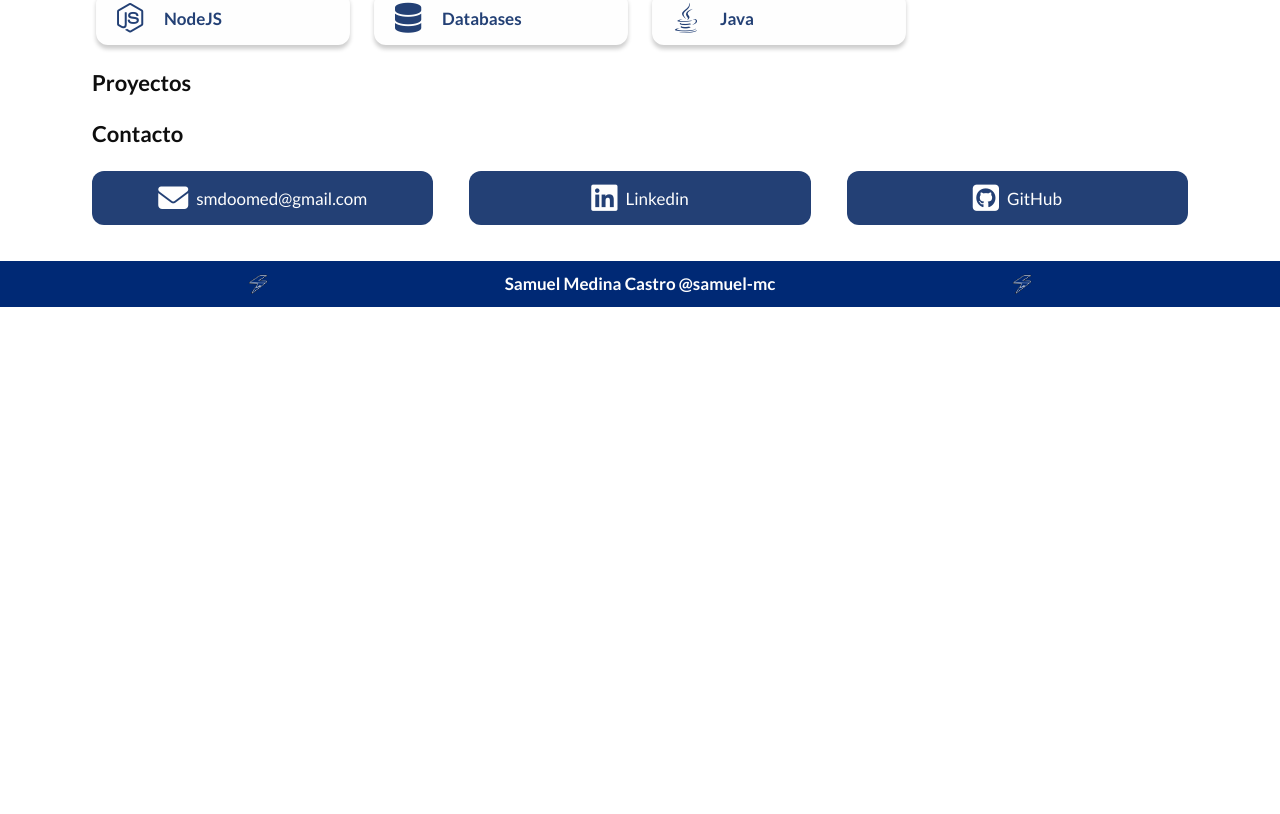
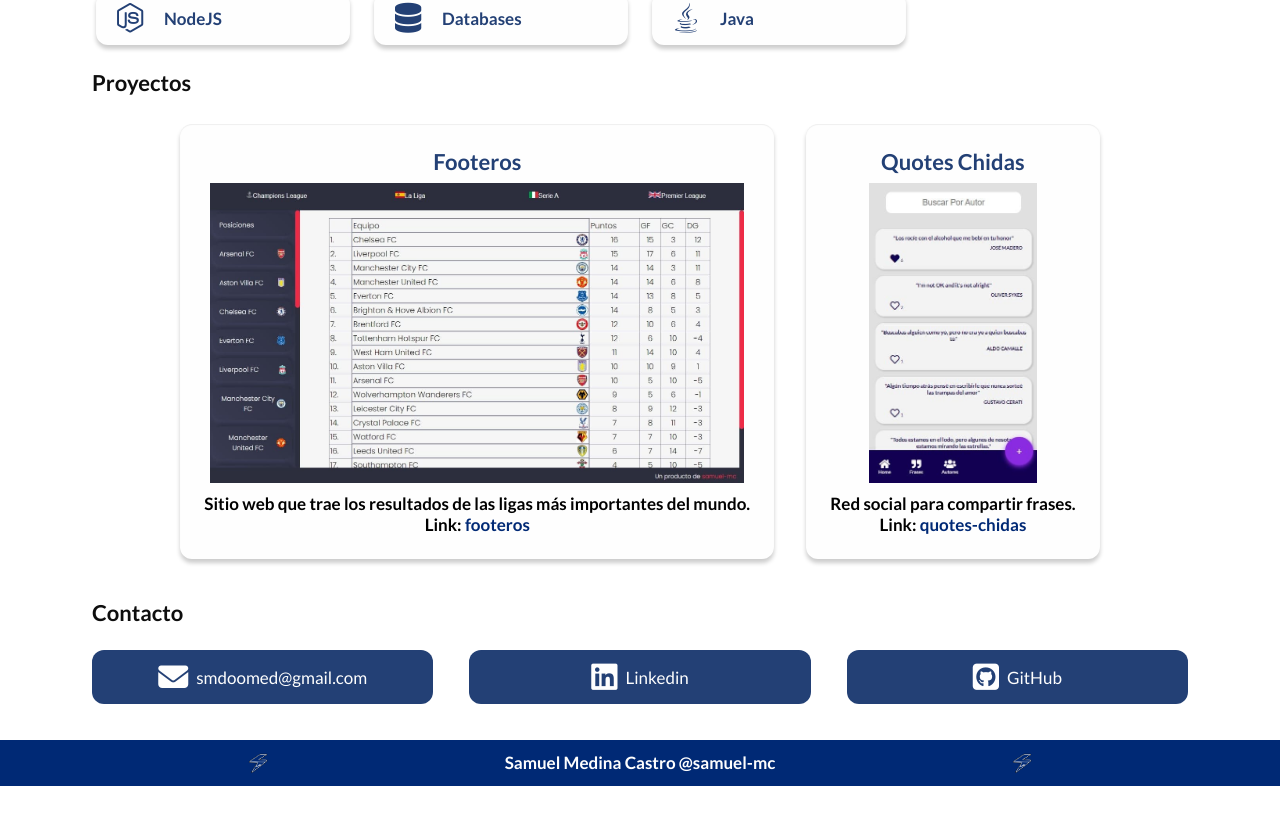
Before and after one commit to samuel-mc/website, a React app: page / in a window 1280 px wide. Shown: the part 487-1301 px from the top of the page. Before the commit the page ends 836 px from the top, so only its background shows below. Built offline with nearby package versions, Linux system fonts and the light colour scheme.

Commit message:
[add] Proyects

```diff
--- a/src/Components/Proyects.jsx
+++ b/src/Components/Proyects.jsx
@@ -1,9 +1,27 @@
 import React from 'react';
+import quotes from '../assets/images/quotes.jpg';
+import matches from '../assets/images/matches.jpg';
+
+import '../styles/Proyects.css'
 
 const Proyects = () => {
   return (
     <section className="container">
       <h2 className="container__title">Proyectos</h2>
+      <div className="proyects">
+        <div className="proyects__item">
+          <h2 className="proyects__title">Footeros</h2>
+          <img src={matches} alt="screenshot about a page" className="proyects__image" />
+          <h3 className="proyects__description"> Sitio web que trae los resultados de las ligas más importantes del mundo. <br /> Link: <a href="https://samuel-mc.github.io/premier-league/" target="_blank">footeros</a></h3>
+        </div>
+        <div className="proyects__item">
+          <h2 className="proyects__title">Quotes Chidas</h2>
+          <img src={quotes} alt="screenshot about a page" className="proyects__image" />
+          <h3 className="proyects__description"> Red social para compartir frases. <br /> Link: <a href="https://frases-chidas.web.app/" target="_blank">quotes-chidas</a></h3>
+        </div>
+      </div>
+
+
     </section>
   );
 };
--- /dev/null
+++ b/src/styles/Proyects.css
@@ -0,0 +1,42 @@
+.proyects{
+    display: flex;
+    flex-wrap: wrap;
+    justify-content: center;
+    text-align: center;
+}
+
+.proyects__item{
+    background-color: var(--white);
+    border-radius: 12px;
+    box-shadow: rgba(0, 0, 0, 0.2) 0px 4px 4px, inset rgba(100, 100, 100, 0.1) 0px 1px 1px;
+    margin: 16px;
+    padding: 16px;
+}
+
+.proyects__title{
+    color: var(--secondary);
+    font-size: var(--md);
+    margin: 8px;
+}
+
+.proyects__description{
+    font-size: var(--sm);
+    margin: 8px;
+}
+
+.proyects__description a{
+    text-decoration: none;
+    color: var(--primary);
+}
+
+@media(min-width: 320px){
+    .proyects__image{
+        height: 150px;
+    }
+}
+
+@media(min-width: 1024px){
+    .proyects__image{
+        height: 300px;
+    }
+}
```
Also changed, not shown: src/assets/images/matches.jpg (added), src/assets/images/quotes.jpg (added).
